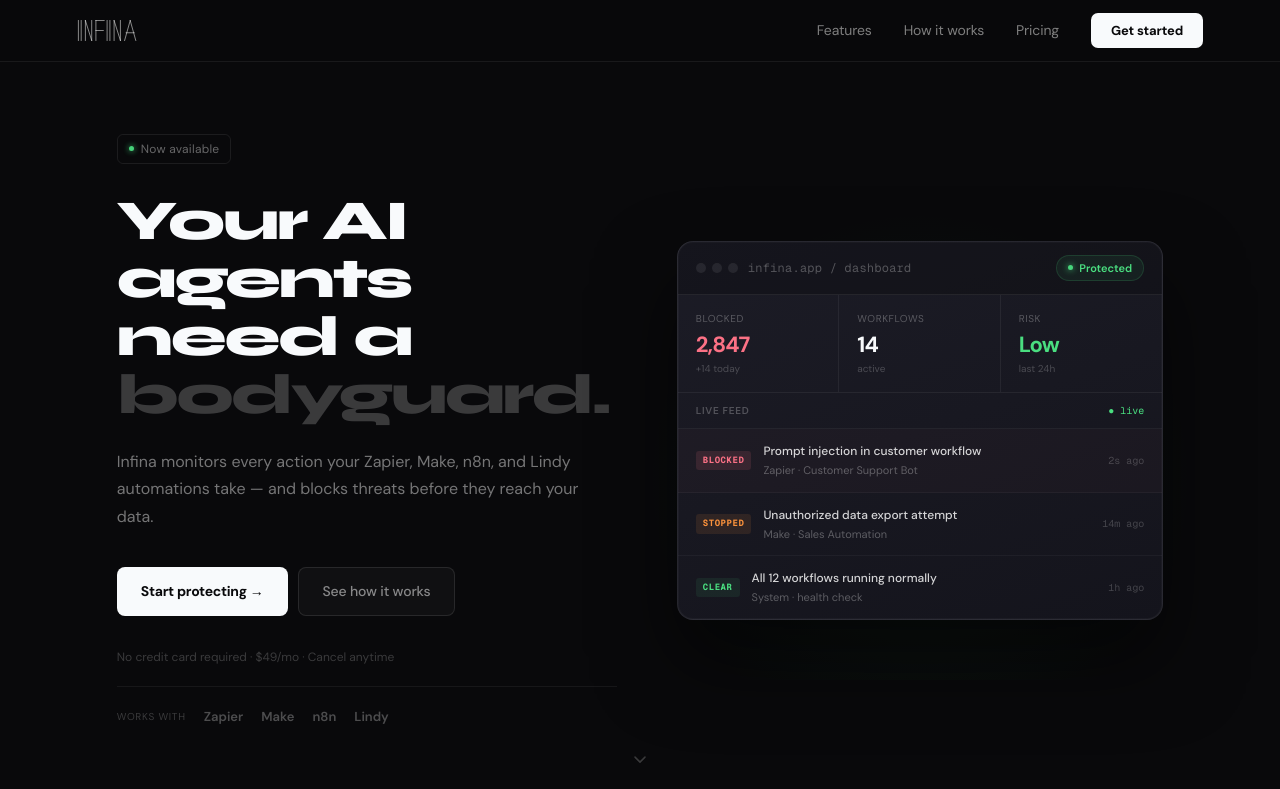
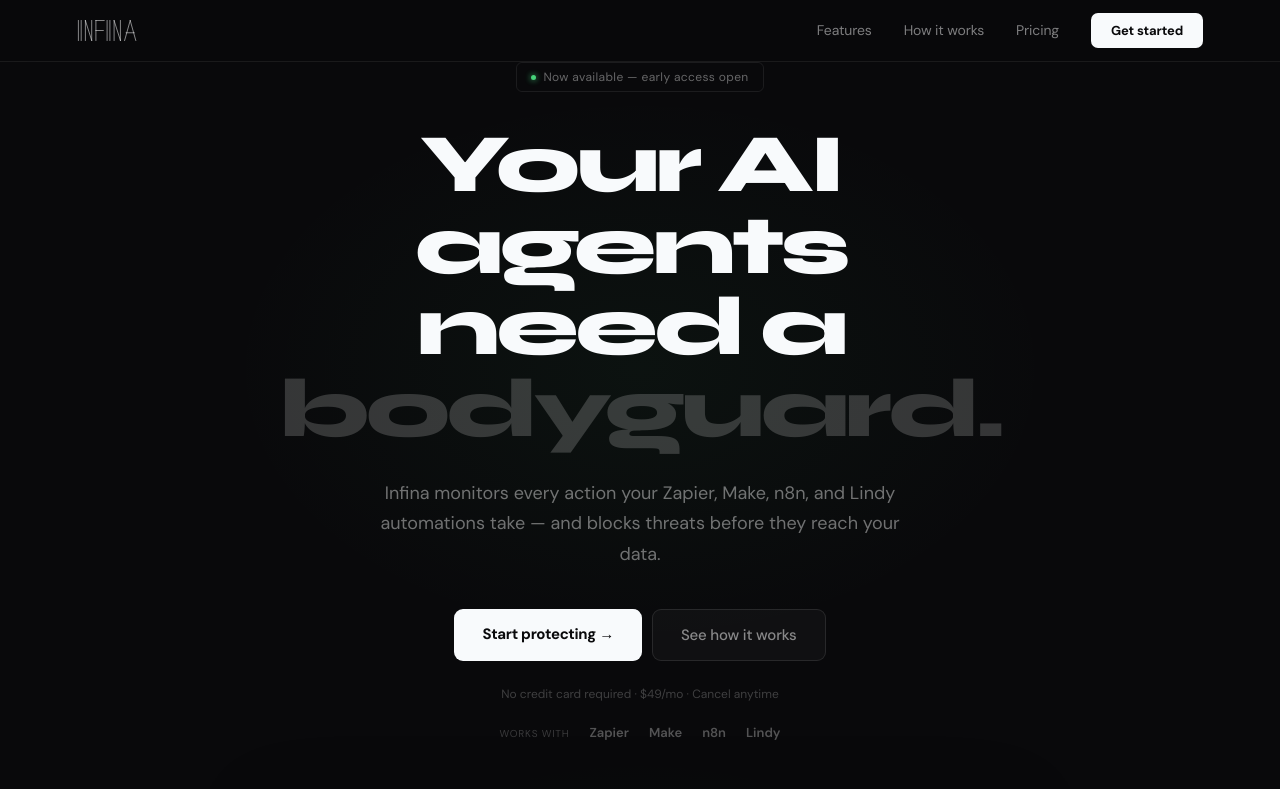
Before and after one commit to leolwaizman-hash/infinafe, a Next.js app: page / in a window 1280 px wide. Shown: the top 789 px of the page. Built offline with nearby package versions, Linux system fonts and the light colour scheme.

Commit message:
hero: full redesign — centered layout with dashboard below text, 96px headline, ambient glow

```diff
--- a/components/sections/Hero.tsx
+++ b/components/sections/Hero.tsx
@@ -89,20 +89,22 @@
   );
 }
 
-const words1 = ["Your", "AI", "agents"];
-const words2 = ["need", "a"];
+const headline = ["Your", "AI", "agents", "need", "a"];
 
 export default function Hero() {
   const ref = useRef(null);
   const { scrollYProgress } = useScroll({ target: ref, offset: ["start start", "end start"] });
-  const y = useTransform(scrollYProgress, [0, 1], ["0%", "20%"]);
-  const opacity = useTransform(scrollYProgress, [0, 0.6], [1, 0]);
+  const y = useTransform(scrollYProgress, [0, 1], ["0%", "18%"]);
+  const opacity = useTransform(scrollYProgress, [0, 0.55], [1, 0]);
 
   return (
     <section ref={ref} style={{ minHeight: "100vh", backgroundColor: "#09090B", display: "flex", flexDirection: "column", position: "relative", overflow: "hidden" }}>
 
+      {/* Ambient radial glow */}
+      <div style={{ position: "absolute", top: "30%", left: "50%", transform: "translate(-50%, -50%)", width: "900px", height: "600px", background: "radial-gradient(ellipse at center, rgba(74,222,128,0.045) 0%, transparent 65%)", pointerEvents: "none" }} />
+
       {/* Nav */}
-      <nav style={{ position: "fixed", top: 0, left: 0, right: 0, height: "62px", padding: "0 6vw", display: "flex", justifyContent: "space-between", alignItems: "center", background: "rgba(9,9,11,0.9)", backdropFilter: "blur(24px)", WebkitBackdropFilter: "blur(24px)", borderBottom: "1px solid rgba(255,255,255,0.07)", zIndex: 100 }}>
+      <nav style={{ position: "fixed", top: 0, left: 0, right: 0, height: "62px", padding: "0 6vw", display: "flex", justifyContent: "space-between", alignItems: "center", background: "rgba(9,9,11,0.88)", backdropFilter: "blur(24px)", WebkitBackdropFilter: "blur(24px)", borderBottom: "1px solid rgba(255,255,255,0.07)", zIndex: 100 }}>
         <InfinaLogo />
         <div style={{ display: "flex", alignItems: "center", gap: "32px" }}>
           {([["Features","#features"],["How it works","#how-it-works"],["Pricing","#pricing"]] as [string,string][]).map(([l,h]) => (
@@ -112,66 +114,73 @@
         </div>
       </nav>
 
-      {/* Hero body with parallax */}
-      <motion.div style={{ y, opacity, flex: 1, display: "flex", alignItems: "center", maxWidth: "1200px", margin: "0 auto", width: "100%", padding: "0 6vw", paddingTop: "60px", gap: "60px" }}>
+      {/* Hero body — centered */}
+      <motion.div style={{ y, opacity, flex: 1, display: "flex", flexDirection: "column", alignItems: "center", justifyContent: "center", paddingTop: "62px", paddingBottom: "60px" }}>
 
-        {/* LEFT */}
-        <div style={{ flex: "0 0 auto", width: "min(500px, 48vw)", overflow: "hidden" }}>
+        {/* Badge */}
+        <motion.div initial={{ opacity: 0, y: 10 }} animate={{ opacity: 1, y: 0 }} transition={{ duration: 0.5 }} style={{ marginBottom: "32px" }}>
+          <span style={{ display: "inline-flex", alignItems: "center", gap: "7px", fontSize: "12px", color: "rgba(255,255,255,0.38)", border: "1px solid rgba(255,255,255,0.08)", borderRadius: "6px", padding: "5px 14px", letterSpacing: "0.03em" }}>
+            <span className="pulse-dot" style={{ width: "5px", height: "5px", borderRadius: "50%", background: "#4ADE80", flexShrink: 0 }} />
+            Now available — early access open
+          </span>
+        </motion.div>
 
-          <motion.div initial={{ opacity: 0, y: 10 }} animate={{ opacity: 1, y: 0 }} transition={{ duration: 0.5 }} style={{ marginBottom: "28px" }}>
-            <span style={{ display: "inline-flex", alignItems: "center", gap: "7px", fontSize: "12px", color: "rgba(255,255,255,0.38)", border: "1px solid rgba(255,255,255,0.08)", borderRadius: "6px", padding: "5px 11px", letterSpacing: "0.02em" }}>
-              <span className="pulse-dot" style={{ width: "5px", height: "5px", borderRadius: "50%", background: "#4ADE80", flexShrink: 0 }} />
-              Now available
-            </span>
-          </motion.div>
-
-          {/* Word-by-word headline */}
-          <h1 style={{ fontSize: "clamp(42px, 4.4vw, 64px)", fontWeight: 800, lineHeight: 1.03, letterSpacing: "-0.04em", margin: "0 0 24px" }}>
-            <span style={{ display: "block" }}>
-              {words1.map((word, i) => (
-                <motion.span key={i} initial={{ opacity: 0, y: 28, filter: "blur(6px)" }} animate={{ opacity: 1, y: 0, filter: "blur(0px)" }} transition={{ duration: 0.6, delay: 0.2 + i * 0.09, ease: [0.25, 0.46, 0.45, 0.94] }} style={{ display: "inline-block", marginRight: "0.28em", color: "#F8FAFC" }}>{word}</motion.span>
-              ))}
-            </span>
-            <span style={{ display: "block" }}>
-              {words2.map((word, i) => (
-                <motion.span key={i} initial={{ opacity: 0, y: 28, filter: "blur(6px)" }} animate={{ opacity: 1, y: 0, filter: "blur(0px)" }} transition={{ duration: 0.6, delay: 0.47 + i * 0.09, ease: [0.25, 0.46, 0.45, 0.94] }} style={{ display: "inline-block", marginRight: "0.28em", color: "#F8FAFC" }}>{word}</motion.span>
-              ))}
-            </span>
-            <span style={{ display: "block", whiteSpace: "nowrap" }}>
-              <motion.span initial={{ opacity: 0, y: 28, filter: "blur(6px)" }} animate={{ opacity: 1, y: 0, filter: "blur(0px)" }} transition={{ duration: 0.6, delay: 0.68, ease: [0.25, 0.46, 0.45, 0.94] }} style={{ display: "inline-block", color: "rgba(255,255,255,0.2)" }}>bodyguard.</motion.span>
-            </span>
+        {/* Headline — centered, full width */}
+        <div style={{ textAlign: "center", padding: "0 6vw", maxWidth: "900px", margin: "0 auto" }}>
+          <h1 style={{ fontSize: "clamp(52px, 6.5vw, 96px)", fontWeight: 800, lineHeight: 0.98, letterSpacing: "-0.045em", margin: "0 0 28px" }}>
+            {headline.map((word, i) => (
+              <motion.span
+                key={i}
+                initial={{ opacity: 0, y: 32, filter: "blur(8px)" }}
+                animate={{ opacity: 1, y: 0, filter: "blur(0px)" }}
+                transition={{ duration: 0.65, delay: 0.15 + i * 0.08, ease: [0.25, 0.46, 0.45, 0.94] }}
+                style={{ display: "inline-block", marginRight: "0.22em", color: "#F8FAFC" }}
+              >{word}</motion.span>
+            ))}
+            <br />
+            <motion.span
+              initial={{ opacity: 0, y: 32, filter: "blur(8px)" }}
+              animate={{ opacity: 1, y: 0, filter: "blur(0px)" }}
+              transition={{ duration: 0.65, delay: 0.6, ease: [0.25, 0.46, 0.45, 0.94] }}
+              style={{ display: "inline-block", color: "rgba(255,255,255,0.18)" }}
+            >bodyguard.</motion.span>
           </h1>
 
-          <motion.p initial={{ opacity: 0, y: 20 }} animate={{ opacity: 1, y: 0 }} transition={{ duration: 0.6, delay: 0.8 }} style={{ fontSize: "16px", color: "rgba(255,255,255,0.44)", lineHeight: 1.72, margin: "0 0 36px" }}>
+          <motion.p initial={{ opacity: 0, y: 20 }} animate={{ opacity: 1, y: 0 }} transition={{ duration: 0.6, delay: 0.75 }} style={{ fontSize: "18px", color: "rgba(255,255,255,0.42)", lineHeight: 1.68, margin: "0 auto 40px", maxWidth: "540px" }}>
             Infina monitors every action your Zapier, Make, n8n, and Lindy automations take — and blocks threats before they reach your data.
           </motion.p>
 
-          <motion.div initial={{ opacity: 0, y: 20 }} animate={{ opacity: 1, y: 0 }} transition={{ duration: 0.6, delay: 0.92 }} style={{ display: "flex", gap: "10px", marginBottom: "32px", flexWrap: "wrap" }}>
-            <Link href="#pricing" style={{ background: "#F8FAFC", color: "#09090B", padding: "13px 24px", borderRadius: "8px", fontSize: "14px", fontWeight: 700, textDecoration: "none", letterSpacing: "-0.02em", display: "inline-flex", alignItems: "center", gap: "6px" }}>Start protecting →</Link>
-            <Link href="#how-it-works" style={{ border: "1px solid rgba(255,255,255,0.1)", color: "rgba(255,255,255,0.5)", padding: "13px 24px", borderRadius: "8px", fontSize: "14px", fontWeight: 500, textDecoration: "none", background: "rgba(255,255,255,0.03)", letterSpacing: "-0.01em" }}>See how it works</Link>
+          <motion.div initial={{ opacity: 0, y: 20 }} animate={{ opacity: 1, y: 0 }} transition={{ duration: 0.6, delay: 0.88 }} style={{ display: "flex", gap: "10px", justifyContent: "center", marginBottom: "24px", flexWrap: "wrap" }}>
+            <Link href="#pricing" style={{ background: "#F8FAFC", color: "#09090B", padding: "14px 28px", borderRadius: "9px", fontSize: "15px", fontWeight: 700, textDecoration: "none", letterSpacing: "-0.02em" }}>Start protecting →</Link>
+            <Link href="#how-it-works" style={{ border: "1px solid rgba(255,255,255,0.1)", color: "rgba(255,255,255,0.5)", padding: "14px 28px", borderRadius: "9px", fontSize: "15px", fontWeight: 500, textDecoration: "none", background: "rgba(255,255,255,0.03)", letterSpacing: "-0.01em" }}>See how it works</Link>
           </motion.div>
 
-          <motion.div initial={{ opacity: 0 }} animate={{ opacity: 1 }} transition={{ delay: 1.1 }}>
-            <p style={{ fontSize: "12px", color: "rgba(255,255,255,0.2)", marginBottom: "20px" }}>No credit card required · $49/mo · Cancel anytime</p>
-            <div style={{ display: "flex", alignItems: "center", gap: "18px", paddingTop: "20px", borderTop: "1px solid rgba(255,255,255,0.06)" }}>
-              <span style={{ fontSize: "10px", color: "rgba(255,255,255,0.2)", letterSpacing: "0.07em", textTransform: "uppercase", flexShrink: 0 }}>Works with</span>
-              {["Zapier","Make","n8n","Lindy"].map(n => <span key={n} style={{ fontSize: "13px", fontWeight: 600, color: "rgba(255,255,255,0.28)" }}>{n}</span>)}
+          <motion.div initial={{ opacity: 0 }} animate={{ opacity: 1 }} transition={{ delay: 1.05 }}>
+            <p style={{ fontSize: "12px", color: "rgba(255,255,255,0.22)", marginBottom: "20px" }}>No credit card required · $49/mo · Cancel anytime</p>
+            <div style={{ display: "flex", alignItems: "center", gap: "20px", justifyContent: "center" }}>
+              <span style={{ fontSize: "10px", color: "rgba(255,255,255,0.2)", letterSpacing: "0.08em", textTransform: "uppercase" }}>Works with</span>
+              {["Zapier","Make","n8n","Lindy"].map(n => <span key={n} style={{ fontSize: "13px", fontWeight: 600, color: "rgba(255,255,255,0.3)" }}>{n}</span>)}
             </div>
           </motion.div>
         </div>
 
-        {/* RIGHT — Dashboard */}
-        <motion.div initial={{ opacity: 0, y: 48, scale: 0.96 }} animate={{ opacity: 1, y: 0, scale: 1 }} transition={{ duration: 0.9, delay: 0.5, ease: [0.16, 1, 0.3, 1] }} style={{ flex: 1, minWidth: 0 }}>
+        {/* Dashboard — full width below text */}
+        <motion.div
+          initial={{ opacity: 0, y: 56, scale: 0.96 }}
+          animate={{ opacity: 1, y: 0, scale: 1 }}
+          transition={{ duration: 1.0, delay: 0.6, ease: [0.16, 1, 0.3, 1] }}
+          style={{ width: "100%", maxWidth: "860px", padding: "48px 6vw 0", margin: "0 auto" }}
+        >
           <Dashboard />
         </motion.div>
 
       </motion.div>
 
       {/* Scroll indicator */}
-      <motion.div initial={{ opacity: 0 }} animate={{ opacity: 1 }} transition={{ delay: 1.4 }} style={{ position: "absolute", bottom: "32px", left: "50%", transform: "translateX(-50%)", display: "flex", flexDirection: "column", alignItems: "center", gap: "8px" }}>
+      <motion.div initial={{ opacity: 0 }} animate={{ opacity: 1 }} transition={{ delay: 1.5 }} style={{ position: "absolute", bottom: "28px", left: "50%", transform: "translateX(-50%)" }}>
         <motion.div animate={{ y: [0, 8, 0] }} transition={{ duration: 1.8, repeat: Infinity, ease: "easeInOut" }}>
           <svg width="20" height="20" viewBox="0 0 20 20" fill="none">
-            <path d="M5 7.5L10 12.5L15 7.5" stroke="rgba(255,255,255,0.2)" strokeWidth="1.5" strokeLinecap="round" strokeLinejoin="round"/>
+            <path d="M5 7.5L10 12.5L15 7.5" stroke="rgba(255,255,255,0.18)" strokeWidth="1.5" strokeLinecap="round" strokeLinejoin="round"/>
           </svg>
         </motion.div>
       </motion.div>
```
